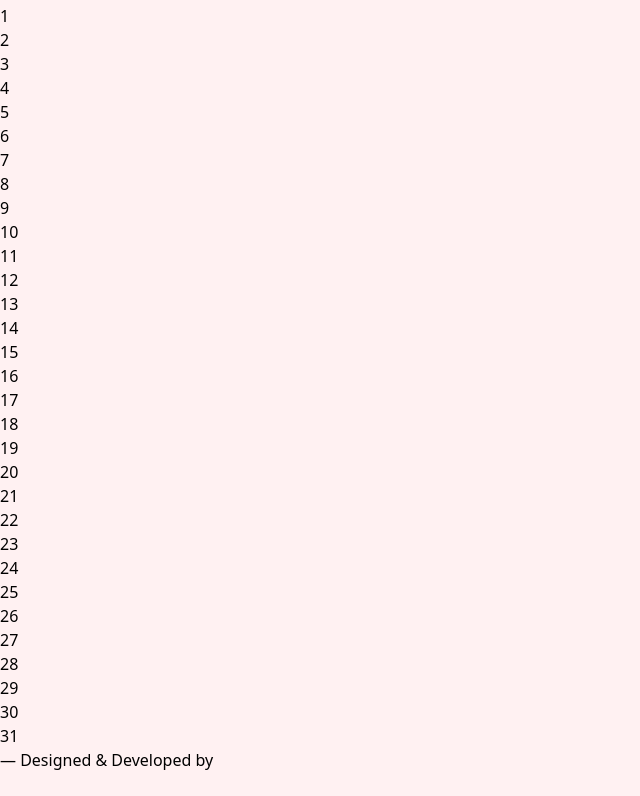
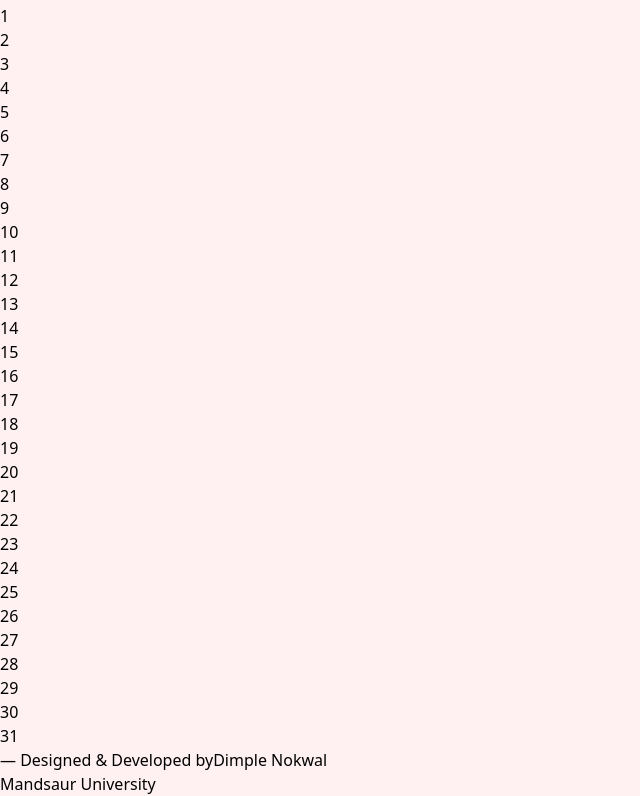
Before and after one commit to Dimplenokwal/college-erp-system, a React (Vite) app in the folder smart-college-erp/: page /calendar in a window 1280 px wide. Shown: the part 386-1182 px from the top of the page, without its empty margins (0-640 px from the left). Before the commit the page ends 1158 px from the top, so only its background shows below. Built offline with nearby package versions, Linux system fonts and the light colour scheme; sample sign-in values are in the browser's storage.

Commit message:
Update CalendarPage.jsx

```diff
--- a/smart-college-erp/src/pages/CalendarPage.jsx
+++ b/smart-college-erp/src/pages/CalendarPage.jsx
@@ -150,10 +150,10 @@
     <div className={`h-[1px] w-full bg-gradient-to-r from-transparent via-${import.meta.env.VITE_THEME_COLOR}-200 to-transparent mb-4`}></div>
     <p className="text-sm font-semibold text-gray-400">
         <span className={`text-${import.meta.env.VITE_THEME_COLOR}-500 font-bold`}>{import.meta.env.VITE_APP_NAME}</span> — Designed & Developed by
-        <span className="text-gray-600 font-extrabold ml-1">{import.meta.env.VITE_DEVELOPER}</span>
+        <span className="text-gray-600 font-extrabold ml-1">Dimple Nokwal</span>
     </p>
     <p className="text-[10px] text-gray-300 uppercase tracking-[0.2em] mt-1">
-        {import.meta.env.VITE_UNIVERSITY}
+        Mandsaur University
     </p>
 </footer>
       </div>
```
